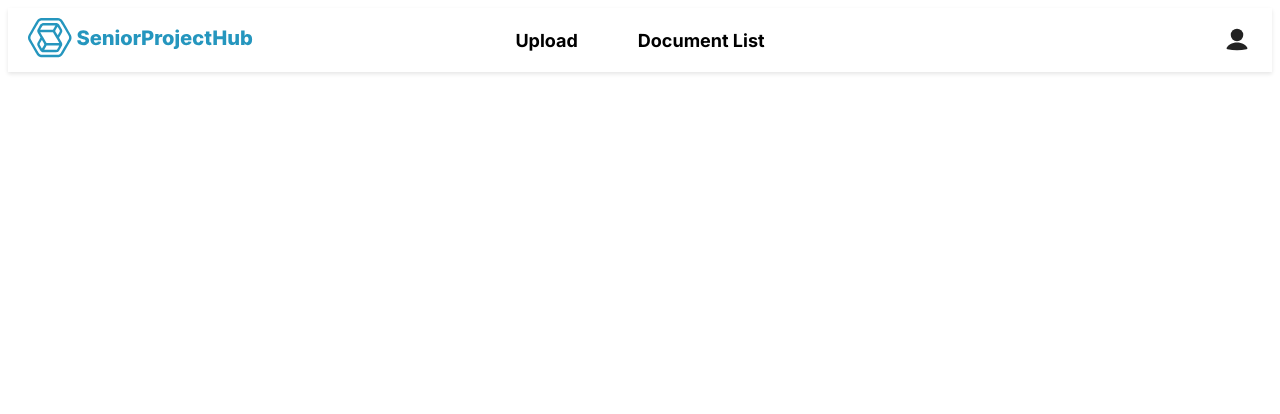
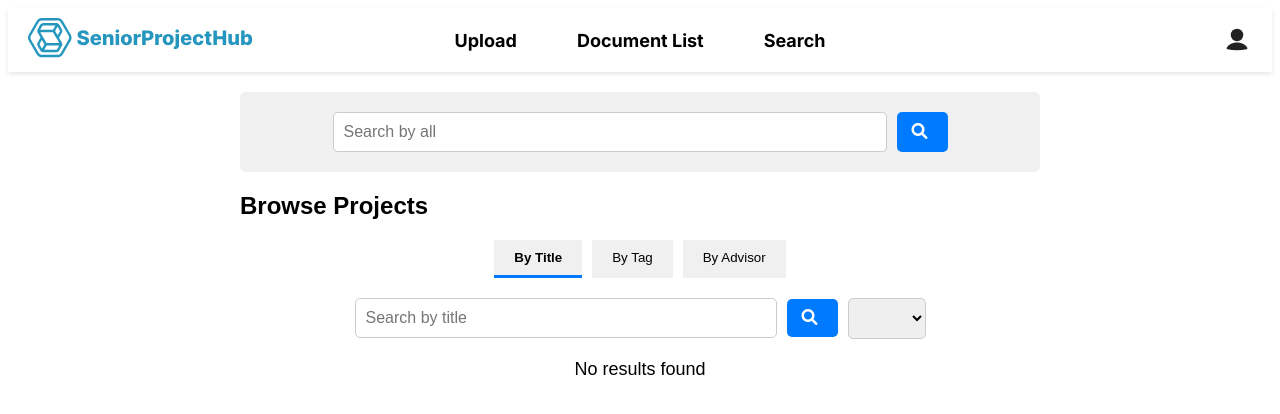
Before and after one commit to SeniorProjectHub/SeniorProjectHub_Frontend, a Vue app: page /search in a window 1280 px wide. Shown: the top 414 px of the page. Built offline with nearby package versions, Linux system fonts and the light colour scheme.

Commit message:
SearchView

```diff
--- a/index.html
+++ b/index.html
@@ -3,6 +3,7 @@
   <head>
     <meta charset="UTF-8">
     <link rel="icon" href="/logo-icon.svg">
+    <link rel="stylesheet" href="https://cdnjs.cloudflare.com/ajax/libs/font-awesome/6.0.0-beta3/css/all.min.css" />
     <meta name="viewport" content="width=device-width, initial-scale=1.0">
     <title>SeniorProjectHub</title>
   </head>
--- a/src/App.vue
+++ b/src/App.vue
@@ -8,6 +8,7 @@
     <nav class="nav-center">
       <RouterLink to="/upload" class="nav-link">Upload</RouterLink>
       <RouterLink to="/list-view" class="nav-link">Document List</RouterLink>
+      <RouterLink to="/search" class="nav-link">Search</RouterLink>
     </nav>
     <div class="user-profile">
       <img src="@/assets/admin-icon.svg" alt="Admin Icon" />
--- a/src/router/index.ts
+++ b/src/router/index.ts
@@ -5,6 +5,7 @@ import InformationView from '../views/InformationView.vue'
 import InformationEditView from '../views/InformationEditView.vue'
 import UploadView from '../views/UploadView.vue'
 import ExtractedView from '../views/ExtractedView.vue'
+import SearchView from '../views/SearchView.vue'
 
 const router = createRouter({
   history: createWebHistory(import.meta.env.BASE_URL),
@@ -38,6 +39,11 @@ const router = createRouter({
       path: '/extracted-data',
       name: 'extracted-data',
       component: ExtractedView
+    },
+    {
+      path: '/search',
+      name: 'search',
+      component: SearchView
     }
   ]
 })
--- /dev/null
+++ b/src/views/SearchView.vue
@@ -0,0 +1,264 @@
+<template>
+    <div class="search-page">
+      <header class="search-header">
+        <input
+          v-model="globalQuery"
+          @input="onGlobalInputChange"
+          type="text"
+          placeholder="Search by all"
+          class="global-search-input"
+        />
+        <button @click="performGlobalSearch" class="global-search-button">
+          <i class="fa fa-search"></i>
+        </button>
+      </header>
+      <div class="browse-projects">
+        <h2>Browse Projects</h2>
+        <div class="tabs">
+          <button :class="{ active: searchBy === 'title' }" @click="searchBy = 'title'">By Title</button>
+          <button :class="{ active: searchBy === 'tags' }" @click="searchBy = 'tags'">By Tag</button>
+          <button :class="{ active: searchBy === 'advisor' }" @click="searchBy = 'advisor'">By Advisor</button>
+        </div>
+        <div class="search-section">
+          <input
+            v-model="query"
+            @input="onInputChange"
+            type="text"
+            :placeholder="'Search by ' + searchBy"
+            class="search-input"
+          />
+          <button @click="performSearch" class="search-button">
+            <i class="fa fa-search"></i>
+          </button>
+          <select v-model="year" class="year-select">
+            <option v-for="yearOption in yearOptions" :key="yearOption" :value="yearOption">{{ yearOption }}</option>
+          </select>
+        </div>
+        <div class="search-results">
+          <div v-if="loading" class="loading">Loading...</div>
+          <div v-else-if="results.length === 0" class="no-results">
+            No results found
+          </div>
+          <ul v-else>
+            <li v-for="(result, index) in results" :key="index" class="result-item">
+              <h3>{{ result.title }}</h3>
+              <p>Student {{ result.student }}, Advisor {{ result.advisor }}</p>
+              <button class="expand-summary-button">
+                <i class="fa fa-search"></i> Expand Summary
+              </button>
+            </li>
+          </ul>
+        </div>
+      </div>
+    </div>
+  </template>
+
+  <script setup lang="ts">
+  import { ref } from 'vue'
+  import axios from 'axios'
+
+  const globalQuery = ref('')
+  const query = ref('')
+  const results = ref<Array<{ title: string, student: string, advisor: string }>>([])
+  const loading = ref(false)
+  const searchBy = ref('title')
+  const year = ref(new Date().getFullYear())
+  const yearOptions = ref([2023, 2022, 2021, 2020])
+
+  let debounceTimeout: ReturnType<typeof setTimeout> | null = null
+
+  const onGlobalInputChange = () => {
+    if (debounceTimeout) clearTimeout(debounceTimeout)
+    debounceTimeout = setTimeout(() => {
+      performGlobalSearch()
+    }, 3000)
+  }
+
+  const onInputChange = () => {
+    if (debounceTimeout) clearTimeout(debounceTimeout)
+    debounceTimeout = setTimeout(() => {
+      performSearch()
+    }, 3000)
+  }
+
+  const performGlobalSearch = async () => {
+    if (!globalQuery.value.trim()) return
+
+    loading.value = true
+    results.value = []
+
+    try {
+      const response = await axios.get('http://localhost:5000/search', {
+        params: {
+          query: globalQuery.value,
+          searchBy: 'all',
+          year: year.value
+        }
+      })
+      results.value = response.data
+    } catch (error) {
+      console.error('Error performing search:', error)
+    } finally {
+      loading.value = false
+    }
+  }
+
+  const performSearch = async () => {
+    if (!query.value.trim()) return
+
+    loading.value = true
+    results.value = []
+
+    try {
+      const response = await axios.get('http://localhost:5000/search', {
+        params: {
+          query: query.value,
+          searchBy: searchBy.value,
+          year: year.value
+        }
+      })
+      results.value = response.data
+    } catch (error) {
+      console.error('Error performing search:', error)
+    } finally {
+      loading.value = false
+    }
+  }
+  </script>
+
+  <style scoped>
+  .search-page {
+    max-width: 800px;
+    margin: 0 auto;
+    padding: 20px;
+    font-family: Arial, sans-serif;
+  }
+
+  .search-header {
+    display: flex;
+    justify-content: center;
+    margin-bottom: 20px;
+    background-color: #f0f0f0;
+    padding: 20px;
+    border-radius: 5px;
+  }
+
+  .global-search-input {
+    width: 70%;
+    padding: 10px;
+    font-size: 16px;
+    margin-right: 10px;
+    border: 1px solid #ccc;
+    border-radius: 5px;
+  }
+
+  .global-search-button {
+    padding: 10px 15px;
+    font-size: 16px;
+    cursor: pointer;
+    background-color: #007bff;
+    color: white;
+    border: none;
+    border-radius: 5px;
+  }
+
+  .global-search-button i {
+    margin-right: 5px;
+  }
+
+  .browse-projects {
+    margin-top: 20px;
+  }
+
+  .tabs {
+    display: flex;
+    justify-content: center;
+    margin-bottom: 20px;
+  }
+
+  .tabs button {
+    padding: 10px 20px;
+    margin: 0 5px;
+    cursor: pointer;
+    background-color: #f0f0f0;
+    border: none;
+    border-bottom: 3px solid transparent;
+  }
+
+  .tabs button.active {
+    border-bottom: 3px solid #007bff;
+    font-weight: bold;
+  }
+
+  .search-section {
+    display: flex;
+    justify-content: center;
+    align-items: center;
+    gap: 10px;
+    margin-bottom: 20px;
+  }
+
+  .search-input {
+    width: 50%;
+    padding: 10px;
+    font-size: 16px;
+    border: 1px solid #ccc;
+    border-radius: 5px;
+  }
+
+  .search-button {
+    padding: 10px 15px;
+    font-size: 16px;
+    cursor: pointer;
+    background-color: #007bff;
+    color: white;
+    border: none;
+    border-radius: 5px;
+  }
+
+  .search-button i {
+    margin-right: 5px;
+  }
+
+  .year-select {
+    padding: 10px;
+    font-size: 16px;
+    border: 1px solid #ccc;
+    border-radius: 5px;
+  }
+
+  .search-results {
+    margin-top: 20px;
+  }
+
+  .loading {
+    text-align: center;
+    font-size: 18px;
+  }
+
+  .no-results {
+    text-align: center;
+    font-size: 18px;
+  }
+
+  .result-item {
+    padding: 10px;
+    border-bottom: 1px solid #ddd;
+  }
+
+  .expand-summary-button {
+    display: flex;
+    align-items: center;
+    padding: 5px 10px;
+    font-size: 14px;
+    cursor: pointer;
+    background-color: #f0f0f0;
+    border: none;
+    border-radius: 5px;
+    margin-top: 5px;
+  }
+
+  .expand-summary-button i {
+    margin-right: 5px;
+  }
+  </style>
```
